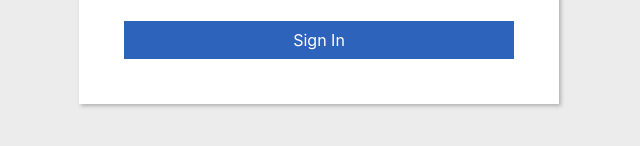
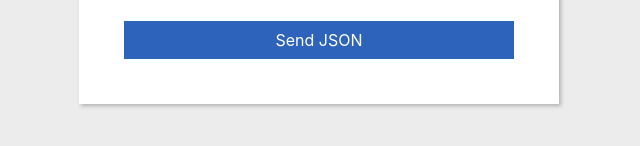
Before and after one commit to almod90/ttm-test-2, a website built with webpack: page dist/index.html in a window 1280 px wide. Shown: the part 406-552 px from the top of the page, 321-961 px from the left. Built offline with Linux system fonts and the light colour scheme.

Commit message:
task completed

```diff
--- a/src/index.js
+++ b/src/index.js
@@ -3,21 +3,27 @@ import axios from 'axios'
 import $ from 'jquery'
 import './js/api'
 
-const $form = $('#auth-form form');
+const $button = $('#action');
 
-$form.submit(function (e) {
+$button.click(function (e) {
     e.preventDefault();
 
-    let data = {};
-    $.each($(this).serializeArray(), function (i, field) {
-        data[field.name] = field.value;
-    });
+    const object = {
+        name: "Alex",
+        surname: "Modin",
+        email: "almod90@gmail.com",
+        skills: ["PHP", "JavaScript", "Linux"]
+    };
 
-    axios.post('api/test-1', data)
+    const data = {
+        json: JSON.stringify(object)
+    };
+
+    axios.post('api/test-2', data)
         .then(r => r.data)
         .then(d => {
             if (d.success) {
-                alert('Authorization ok!');
+                alert('JSON was send and it\'s valid!');
             } else {
                 //console.log(d.error);
                 throw new Error(d.error);
--- a/src/js/api.js
+++ b/src/js/api.js
@@ -3,16 +3,15 @@ const MockAdapter = require('axios-mock-adapter');
 
 const mock = new MockAdapter(axios);
 
-mock.onPost('/api/test-1').reply(function (config) {
+mock.onPost('/api/test-2').reply(function (config) {
     const data = JSON.parse(config.data);
 
-    if (data.username.length <= 0) return response("Please input username");
-    if (data.password.length <= 0) return response("Please input password");
-
-    if (data.username !== "test" || data.password !== "1234") return response("Invalid credentials");
-
-    if (data.token !== "test_token") return response("Invalid token");
-
+    try {
+        JSON.parse(data.json);
+    }
+    catch (e) {
+        response(e.message)
+    }
     return response();
 });
 
```
Also changed, not shown: README.md, dist/app.js, dist/index.html.
